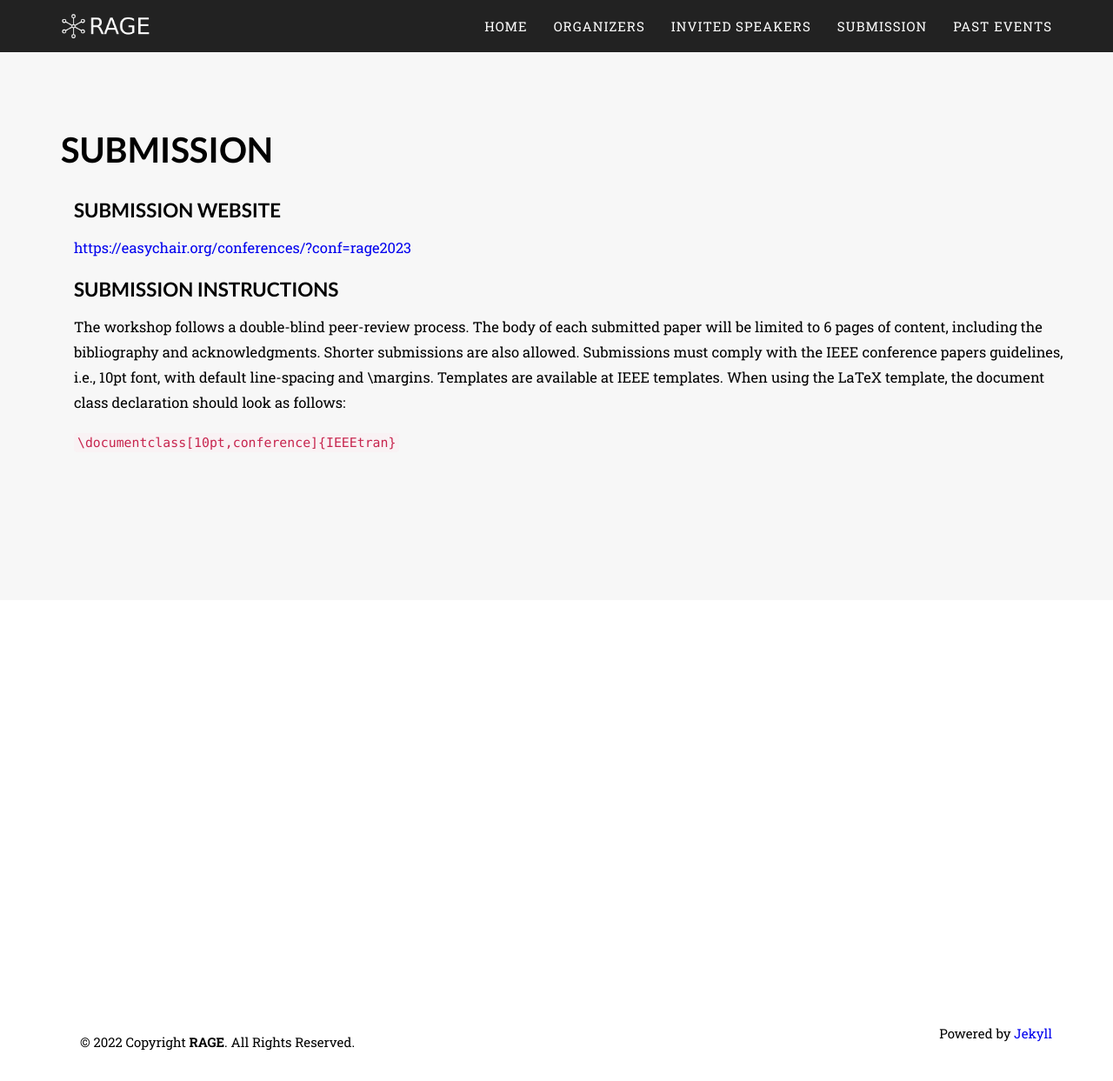
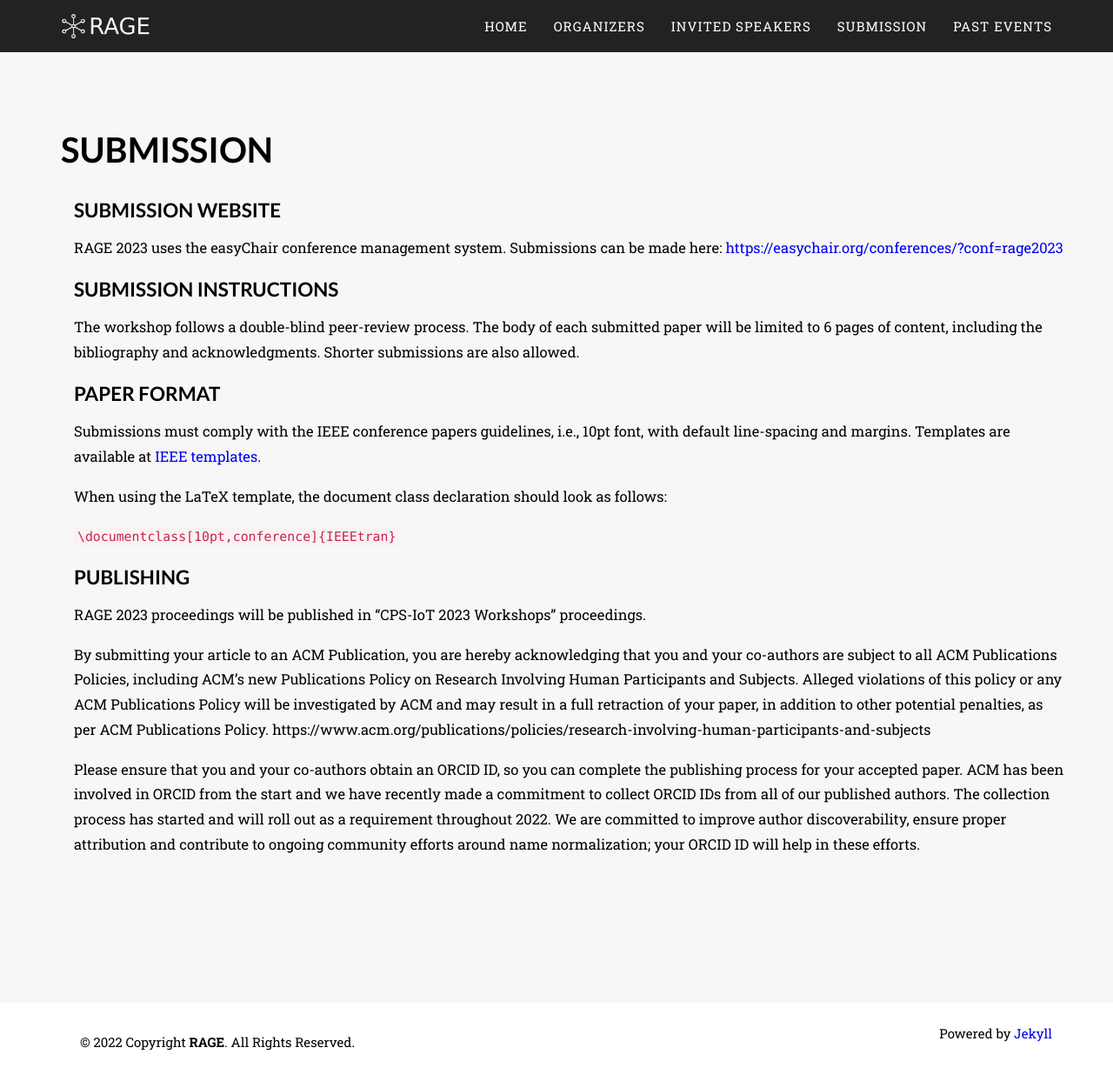
Before and after one commit to RAGE-Workshop/2023, a Jekyll site: the page built from submission.markdown, in a window 1280 px wide and 1243 px high. Shown: the whole window at 87% size. Built offline with Jekyll 4.4.1, drawn with Linux system fonts in a browser that asks for light colours; some web fonts are replaced.

Commit message:
Updated webpage with submission link

````diff
--- a/_layouts/home.html
+++ b/_layouts/home.html
@@ -60,7 +60,7 @@ layout: default
                             </tr>
                             <tr>
                                 <th scope="row">Submission link</th>
-                                <td><a href="#"># TBA </a></td>
+                                <td><a href="#">{{ page.submission }}</a></td>
                             </tr>
                         </table>
                     </div>
--- a/submission.markdown
+++ b/submission.markdown
@@ -5,11 +5,23 @@ permalink: /submission/
 ---
 ## Submission website
 
-[https://easychair.org/conferences/?conf=rage2023](https://easychair.org/conferences/?conf=rage2023)
-
+RAGE 2023 uses the easyChair conference management system. Submissions can be made here: [https://easychair.org/conferences/?conf=rage2023](https://easychair.org/conferences/?conf=rage2023)
 ## Submission Instructions
 
-The workshop follows a double-blind peer-review process. The body of each submitted paper will be limited to 6 pages of content, including the bibliography and acknowledgments. Shorter submissions are also allowed. Submissions must comply with the IEEE conference papers guidelines, i.e., 10pt font, with default line-spacing and \margins. Templates are available at IEEE templates.
+The workshop follows a double-blind peer-review process. The body of each submitted paper will be limited to 6 pages of content, including the bibliography and acknowledgments. Shorter submissions are also allowed.
+
+## Paper Format
+
+Submissions must comply with the IEEE conference papers guidelines, i.e., 10pt font, with default line-spacing and margins. Templates are available at [IEEE templates](https://www.ieee.org/conferences/publishing/templates.html).
+
 When using the LaTeX template, the document class declaration should look as follows:
 
 ```\documentclass[10pt,conference]{IEEEtran}```
+
+## Publishing
+
+RAGE 2023 proceedings will be published in "CPS-IoT 2023 Workshops" proceedings.
+
+By submitting your article to an ACM Publication, you are hereby acknowledging that you and your co-authors are subject to all ACM Publications Policies, including ACM's new Publications Policy on Research Involving Human Participants and Subjects. Alleged violations of this policy or any ACM Publications Policy will be investigated by ACM and may result in a full retraction of your paper, in addition to other potential penalties, as per ACM Publications Policy. https://www.acm.org/publications/policies/research-involving-human-participants-and-subjects
+
+Please ensure that you and your co-authors obtain an ORCID ID, so you can complete the publishing process for your accepted paper. ACM has been involved in ORCID from the start and we have recently made a commitment to collect ORCID IDs from all of our published authors. The collection process has started and will roll out as a requirement throughout 2022. We are committed to improve author discoverability, ensure proper attribution and contribute to ongoing community efforts around name normalization; your ORCID ID will help in these efforts.
````
